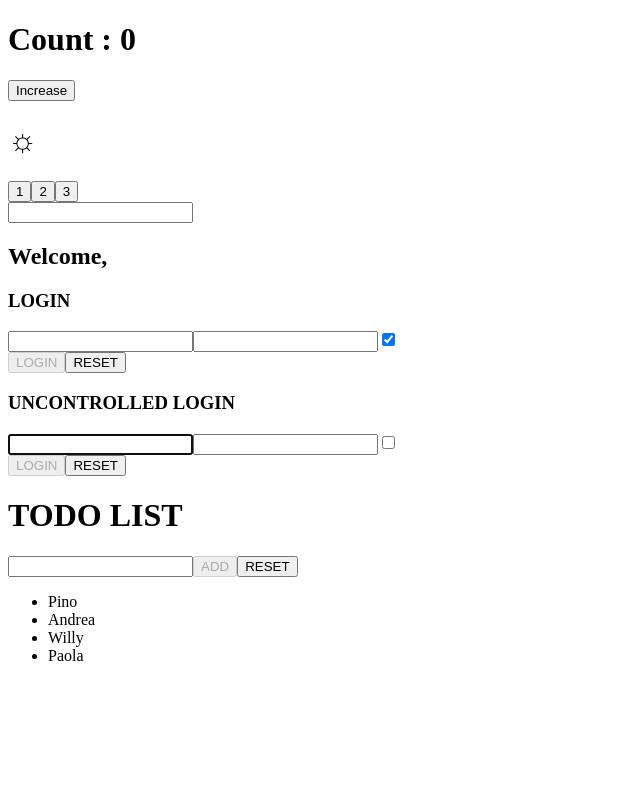
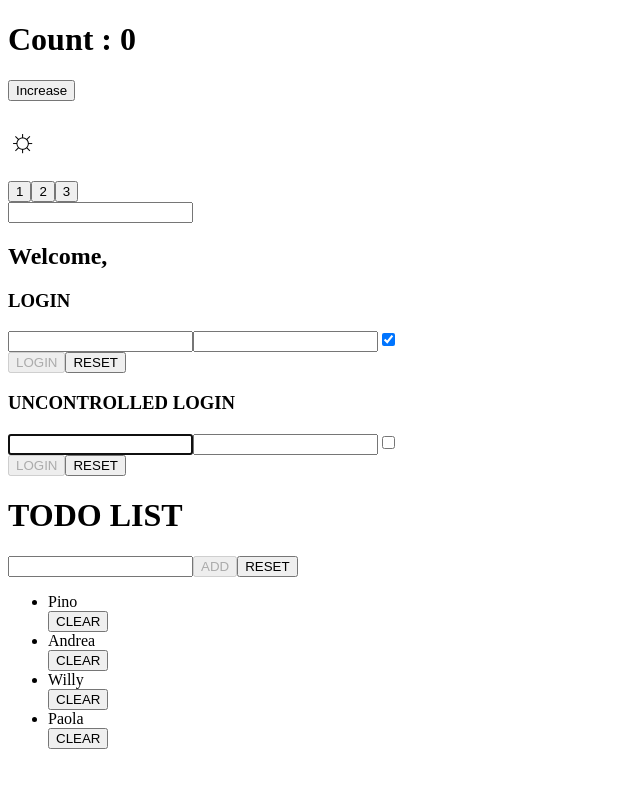
Before and after one commit to Baku305/react-exercises, a React (Create React App) app in the folder react-exercises/: page / in a window 1280 px wide. Shown: the top 788 px of the page, without its empty margins (0-640 px from the left). Built offline with nearby package versions, Linux system fonts and the light colour scheme.

Commit message:
feat : add delete button to li elements

```diff
--- a/react-exercises/src/TodoList.jsx
+++ b/react-exercises/src/TodoList.jsx
@@ -1,44 +1,60 @@
 import React from "react";
 
 export default class TodoList extends React.Component {
-
 	state = {
-            items : ['Pino', 'Andrea', 'Willy', "Paola"],
-            newItem : ""
-        }
+		items: ["Pino", "Andrea", "Willy", "Paola"],
+		newItem: "",
+	};
 
 	addEvent = () => {
-
 		this.setState({
-                items : [...this.state.items,this.state.newItem],
-                newItem : ""
-            })
-        }
+			items: [...this.state.items, this.state.newItem],
+			newItem: "",
+		});
+	};
 
 	addItem = (event) => {
 		this.setState({
-                newItem : event.target.value
-            })
-        }
+			newItem: event.target.value,
+		});
+	};
 
 	resetItems = () => {
 		this.setState({
-                items : []
-            })
-        }
+			items: [],
+		});
+	};
 
-    render(){
-        return(
+	render() {
+		return (
 			<>
 				<div>
 					<h1>TODO LIST</h1>
-            <input type="text" onChange={this.addItem} value = {this.state.newItem}/>
-            <button onClick={this.addEvent} disabled={!this.state.newItem}>ADD</button>
+					<input type="text" onChange={this.addItem} value={this.state.newItem} />
+					<button onClick={this.addEvent} disabled={!this.state.newItem}>
+						ADD
+					</button>
 					<button onClick={this.resetItems}>RESET</button>
 					<ul>
-                {this.state.items.map((el,i) => <li key={el+i}>{el}</li>)}
+						{this.state.items.map((el, i) => (
+							<div key={`div${el}${i}`}>
+								<li key={el + i}>{el}</li>
+								<button
+									key={`button${el}${i}`}
+									onClick={() => {
+										this.state.items.splice(el[i], 1);
+										this.setState({
+                                            items : this.state.items
+                                        })
+									}}
+								>
+									CLEAR
+								</button>
+							</div>
+						))}
 					</ul>
 				</div>
-        </>)
+			</>
+		);
 	}
 }
```
Lines whose indentation alone changed are shown as unchanged.
